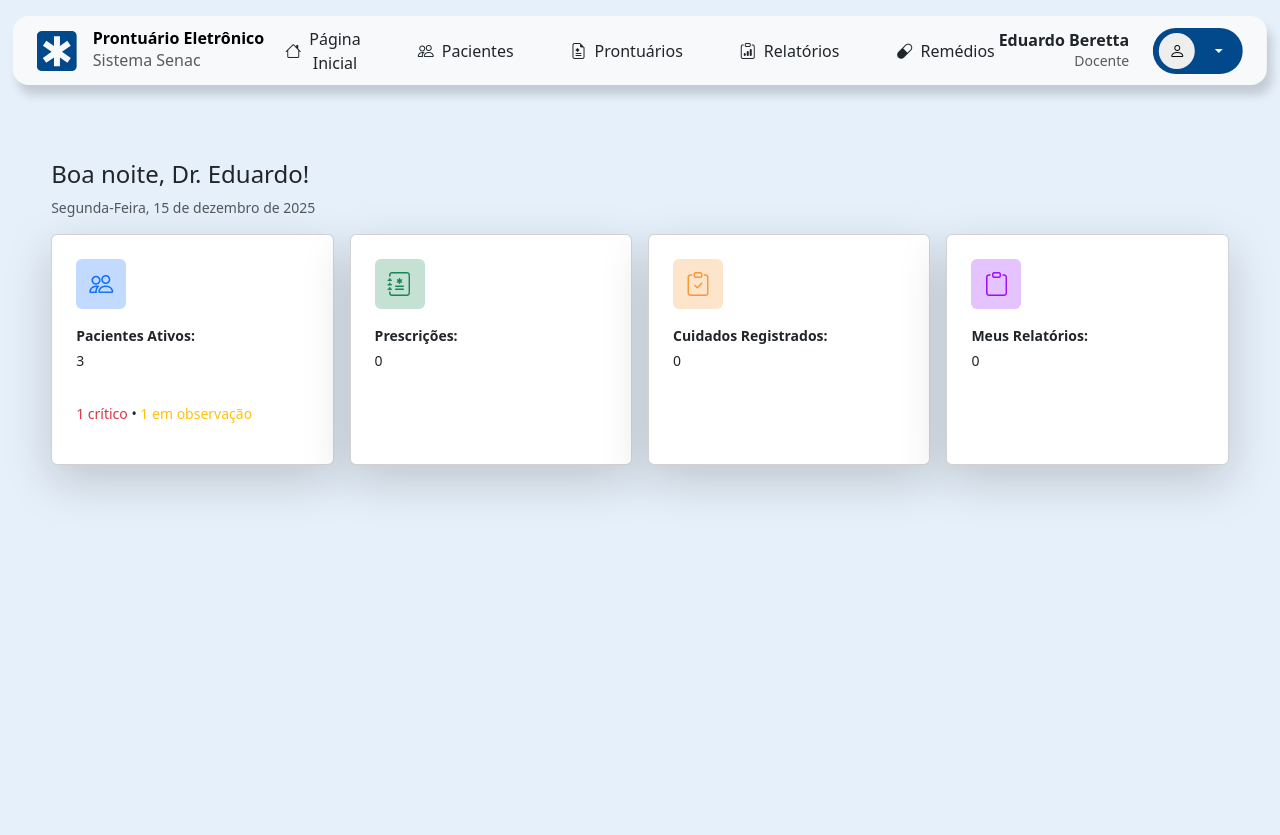
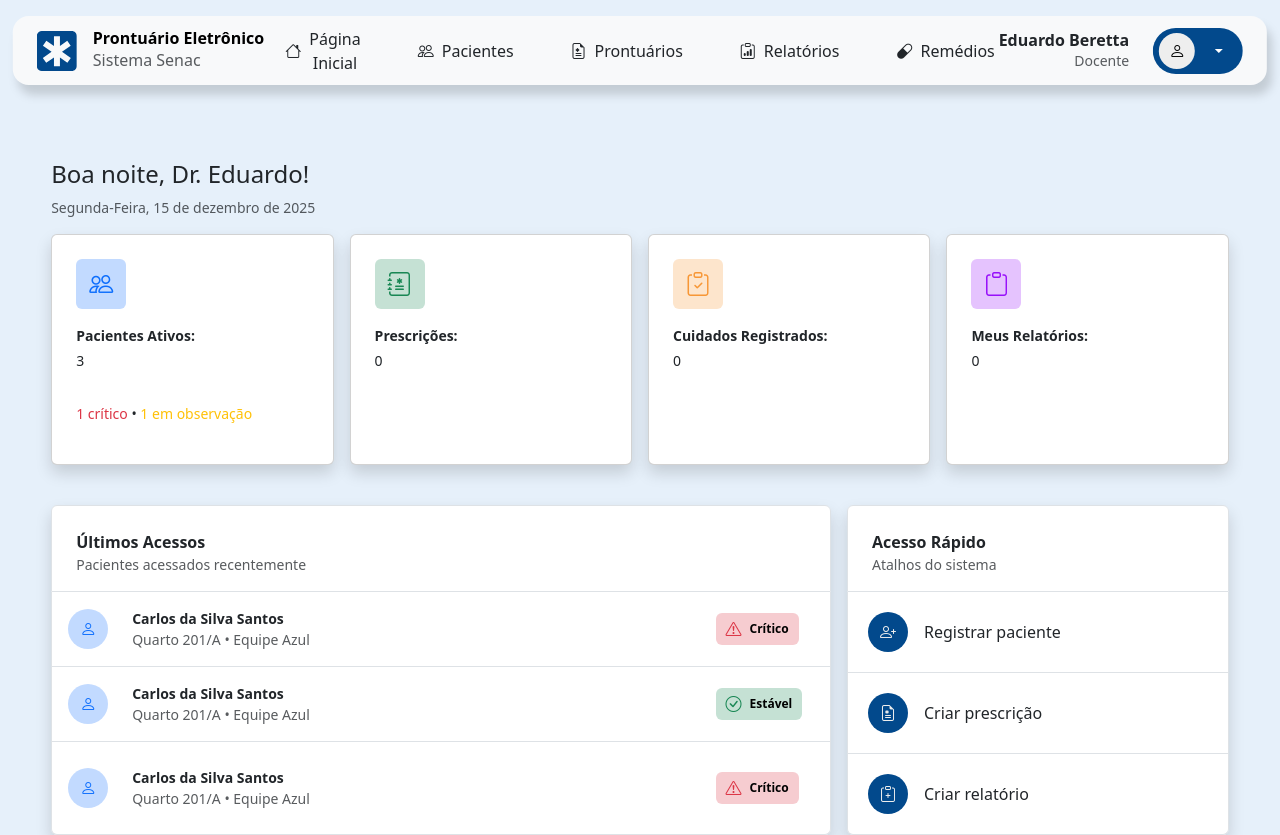
Before and after one commit to eduardoberettarod/PI-prontuario-eletronico, a React (Vite) app: page / in a window 1280 px wide. Before the commit the page ends 800 px from the top, so only its background shows below. Built offline with nearby package versions, Linux system fonts and the light colour scheme.

Commit message:
Cards da home
fiz os outros dois cards que faltavam. Fiz um componente para o estado do paciente tambem. Subindo com alguns erros do css que irei concertar em breve

```diff
--- a/src/components/Navbar/Navbar.css
+++ b/src/components/Navbar/Navbar.css
@@ -5,10 +5,6 @@
     width: 98%;
     filter: drop-shadow(5px 10px 5px rgba(0, 0, 0, 0.15));
     z-index: 1;
-}
-
-.icon-button {
-    background-color: var(--cor-primaria);
 }
 
 .icon-button:hover {
@@ -69,8 +65,13 @@
         height: 50px;
     }
 
+    .btn-slide-navbar {
+        transition: 0.2s all;
+    }
+
     .btn-slide-navbar:hover {
         background-color: var(--bg-hover-button);
+
     }
 
     .quick-item {
--- a/src/components/Navbar/Navbar.jsx
+++ b/src/components/Navbar/Navbar.jsx
@@ -160,7 +160,7 @@ function Navbar() {
                                     <p className="mb-0 small text-muted text-start">Docente</p>
                                 </div>
                             </div>
-                            <button type="button" className="btn-close" data-bs-dismiss="offcanvas" aria-label="Close"></button>
+                            <button type="button" className="btn-close me-1 mb-2" data-bs-dismiss="offcanvas" aria-label="Close"></button>
                         </div>
                         <hr class="my-3 border-secondary opacity-25" />
                         <div className="offcanvas-body">
--- /dev/null
+++ b/src/components/Tag/TagStatus.css
@@ -0,0 +1,26 @@
+.tag {
+    padding: 4px 10px;
+    border-radius: 6px;
+    font-size: 0.75rem;
+    font-weight: 600;
+    color: #000;
+    display: inline-flex;
+    align-items: center;
+    justify-content: center;
+
+}
+
+.tag-critico {
+    background-color: rgb(220, 53, 69, 0.25);
+    /* vermelho */
+}
+
+.tag-estavel {
+    background-color: rgba(25, 135, 84, 0.25);
+    /* verde */
+}
+
+.tag-observacao {
+    background-color: rgba(255, 193, 7, 0.25);
+    /* amarelo */
+}
--- /dev/null
+++ b/src/components/Tag/TagStatus.jsx
@@ -0,0 +1,18 @@
+import "./TagStatus.css";
+
+export default function TagStatus({ status }) {
+    const estados = {
+        critico: { label: "Crítico", className: "tag tag-critico", icon: "bi bi-exclamation-triangle fs-6 text-danger me-2" },
+        estavel: { label: "Estável", className: "tag tag-estavel", icon: "bi bi-check-circle fs-6 text-success me-2" },
+        observacao: { label: "Em Observação", className: "tag tag-observacao", icon: "bi bi-exclamation-circle fs-6 text-warning me-2" }
+    };
+
+    const estadoAtual = estados[status] || estados.estavel;
+
+    return (
+        <span className={estadoAtual.className}>
+            <i className={estadoAtual.icon}></i>
+            {estadoAtual.label}
+        </span>
+    );
+}
--- a/src/pages/Home/Index.css
+++ b/src/pages/Home/Index.css
@@ -65,6 +65,49 @@
     color: #9810FA;
 }
 
+.button-card-home {
+    padding: 20px;
+    transition: 0.2s all;
+}
+
+.button-card-home:hover {
+    background-color: var(--bg-hover-button);
+}
+
+.button-card-home span {
+    width: 40px;
+    height: 40px;
+    border-radius: 25px;
+    background-color: var(--cor-primaria);
+    display: flex;
+    align-items: center;
+    justify-content: center;
+}
+
+.button-card-home i {
+    color: var(--branco);
+}
+
+.a-card-home{
+    transition: 0.2s all;
+}
+
+.a-card-home:hover{
+    background-color: var(--bg-hover-button);
+}
+.a-card-home-subtitle{
+    font-size: 1rem;
+}
+.a-card-home-icon{
+    width: 40px;
+    height: 40px;
+    border-radius: 25px;
+    background-color:  rgba(13, 109, 253, 0.25);
+    display: flex;
+    align-items: center;
+    justify-content: center;
+}
+
 @media (max-width:1200px) {
     .container-home {
         top: 12%;
@@ -79,4 +122,8 @@
         font-size: 14px;
     }
 
+    .a-card-home-subtitle{
+
+    }
+
 }
--- a/src/pages/Home/Index.jsx
+++ b/src/pages/Home/Index.jsx
@@ -1,7 +1,14 @@
 import React from 'react'
 import './Index.css'
+import TagStatus from '../../components/Tag/TagStatus';
 
 const Index = () => {
+
+    const paciente = {
+        nome: "João",
+        estado: "critico"
+    }
+
 
     const nomesDias = [
         "Domingo",
@@ -40,7 +47,7 @@ const Index = () => {
                     <div className="row g-3">
                         {/* card de pacientes ativos */}
                         <div className="col-12 col-sm-6 col-md-4 col-lg-3">
-                            <div className='card shadow-lg p-4 h-100'>
+                            <div className='card shadow p-4 h-100'>
                                 <span className='icon-pacientes-card rounded-2'>
                                     <i className='bi bi-people text-primary fs-4'></i>
                                 </span>
@@ -52,7 +59,7 @@ const Index = () => {
 
                         {/* card das prescrições */}
                         <div className="col-12 col-sm-6 col-md-4 col-lg-3">
-                            <div className='card shadow-lg p-4 h-100'>
+                            <div className='card shadow p-4 h-100'>
                                 <span className='icon-prescricoes-card rounded-2'>
                                     <i className='bi bi-journal-medical text-success fs-4'></i>
                                 </span>
@@ -63,7 +70,7 @@ const Index = () => {
 
                         {/* card de cuidados registrados */}
                         <div className="col-12 col-sm-6 col-md-4 col-lg-3">
-                            <div className='card shadow-lg p-4 h-100'>
+                            <div className='card shadow p-4 h-100'>
                                 <span className='icon-registros-card rounded-2'>
                                     <i className='bi bi-clipboard-check fs-4'></i>
                                 </span>
@@ -74,7 +81,7 @@ const Index = () => {
 
                         {/* card de relatorios escritos pelo usuario */}
                         <div className="col-12 col-sm-6 col-md-4 col-lg-3">
-                            <div className='card shadow-lg p-4 h-100'>
+                            <div className='card shadow p-4 h-100'>
                                 <span className='icon-relatorios-card rounded-2'>
                                     <i className='bi bi-clipboard fs-4'></i>
                                 </span>
@@ -84,6 +91,84 @@ const Index = () => {
                         </div>
                     </div>
 
+                    <div className='row g-3 mt-4'>
+
+                        {/* Card de ultimos acessos */}
+                        <div className='col-12 col-md-8'>
+                            <div className='list-group shadow h-100'>
+                                <div className='list-group-item p-3'>
+                                    <p className='fw-bold mb-0 fs-6 ms-2 mt-2'>Últimos Acessos</p>
+                                    <p className='card-subtitle opacity-75 mt-0 ms-2'>Pacientes acessados recentemente</p>
+                                </div>
+
+                                <a href="" className='list-group-item d-flex align-items-center gap-3 a-card-home'>
+                                    <span className='a-card-home-icon'><i className='bi bi-person text-primary'></i></span>
+                                    <div className='p-2 w-75'>
+
+                                        <p className='fw-bold mb-0'>Carlos da Silva Santos</p>
+
+                                        <p className='opacity-75 m-0 a-card-home-subtitle'>Quarto 201/A • Equipe Azul</p>
+
+                                    </div>
+                                    <span className='position-relative align-items-end ms-3'>
+                                        <TagStatus status="critico" />
+                                    </span>
+                                </a>
+
+                                <a href="" className='list-group-item d-flex align-items-center gap-3 a-card-home'>
+                                    <span className='a-card-home-icon'><i className='bi bi-person text-primary'></i></span>
+                                    <div className='p-2 w-75'>
+                                        <p className='fw-bold mb-0'>Carlos da Silva Santos</p>
+                                        <p className='opacity-75 m-0'>Quarto 201/A • Equipe Azul</p>
+                                    </div>
+                                    <span className='position-relative align-items-end ms-3'>
+                                        <TagStatus status="estavel" />
+                                    </span>
+                                </a>
+
+                                <a href="" className='list-group-item d-flex align-items-center gap-3 a-card-home h-100'>
+                                    <span className='a-card-home-icon'><i className='bi bi-person text-primary'></i></span>
+                                    <div className='p-2 w-75'>
+
+                                        <p className='fw-bold mb-0'>Carlos da Silva Santos</p>
+
+                                        <p className='opacity-75 m-0'>Quarto 201/A • Equipe Azul</p>
+
+                                    </div>
+                                    <span className='position-relative align-items-end ms-3'>
+                                        <TagStatus status="critico" />
+                                    </span>
+                                </a>
+                            </div>
+                        </div>
+
+                        {/* Card de acesso rapido */}
+                        <div className='col-12 col-md-4'>
+                            <div className='list-group shadow h-100'>
+                                <div className='list-group-item p-3'>
+                                    <p className='fw-bold mb-0 fs-6 ms-2 mt-2'>Acesso Rápido</p>
+                                    <p className='card-subtitle opacity-75 mt-0 ms-2'>Atalhos do sistema</p>
+                                </div>
+
+                                <button className="list-group-item d-flex align-items-center gap-3 button-card-home">
+                                    <span><i className="bi bi-person-plus"></i></span>
+                                    Registrar paciente
+                                </button>
+
+                                <button className="list-group-item d-flex align-items-center gap-3 button-card-home">
+                                    <span><i className="bi bi-file-earmark-medical"></i></span>
+                                    Criar prescrição
+                                </button>
+
+                                <button className="list-group-item d-flex align-items-center gap-3 button-card-home">
+                                    <span><i className="bi bi-clipboard-plus"></i></span>
+                                    Criar relatório
+                                </button>
+
+                            </div>
+                        </div>
+
+                    </div>
                 </div>
             </section>
         </>
```
